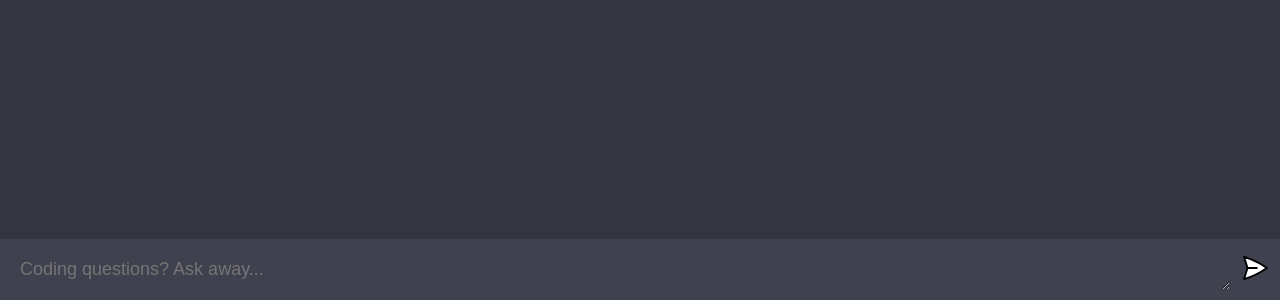
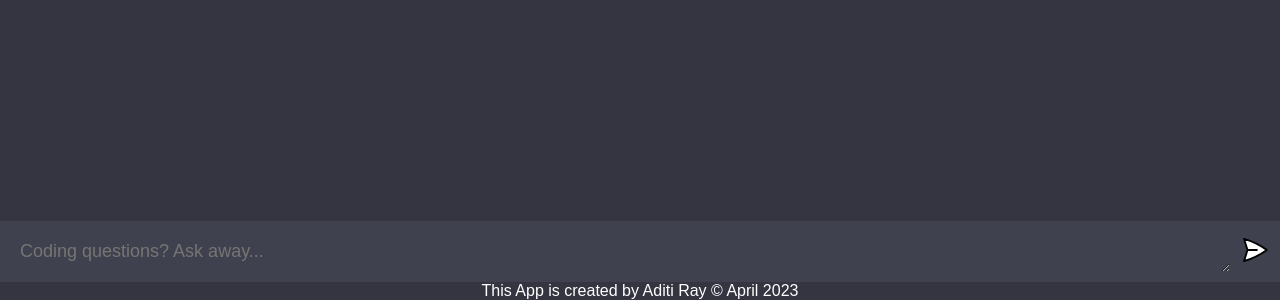
Before and after one commit to iamaditiray/FiveStarCoder, a website built with Vite: page client/index.html in a window 1280 px wide. Shown: the part 500-800 px from the top of the page. Built offline with nearby package versions, Linux system fonts and the light colour scheme; a web font is replaced by a local one.

Commit message:
Adding Credentials

```diff
--- a/client/index.html
+++ b/client/index.html
@@ -14,6 +14,7 @@
         <textarea name="prompt" rows="1" cols="1" placeholder="Coding questions? Ask away..."></textarea>
         <button type="submit"><img src="assets/send.svg"/></button>
       </form>
+      <p style="color:white">This App is created by Aditi Ray © April 2023</p>
     </div>
     <script type="module" src="script.js"></script>
   </body>
```
